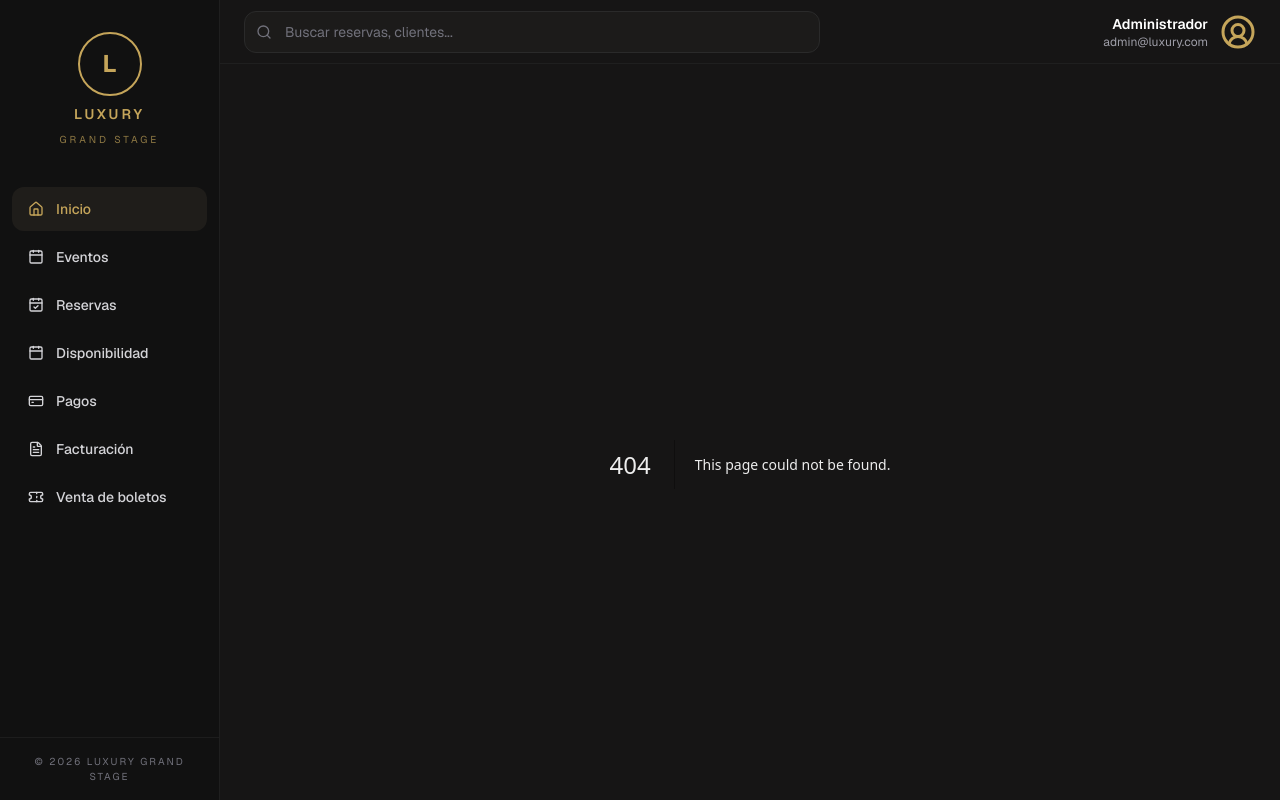
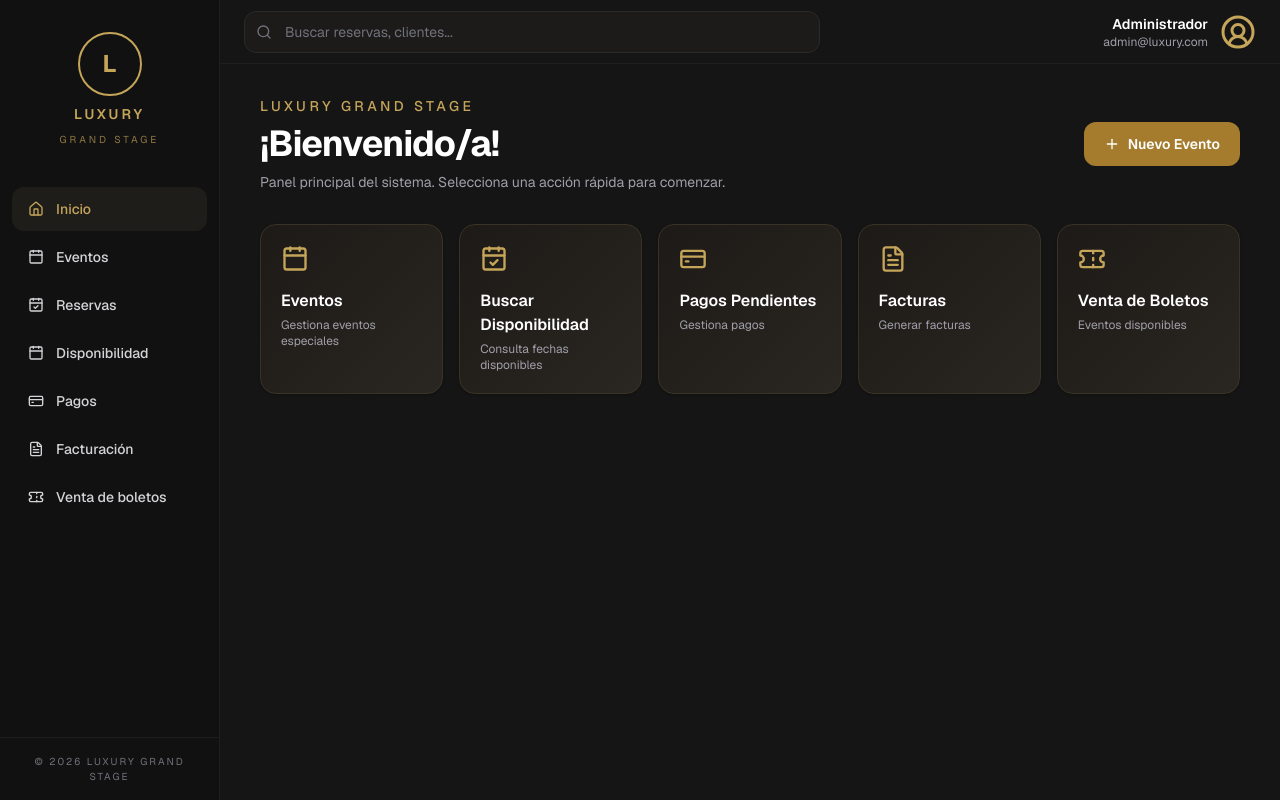
Before and after one commit to anelisrosariof/proyectolgs, a Next.js app in the folder packages/frontend/: page / in a window 1280 px wide. Before the commit this address had no page. Built offline with nearby package versions, Linux system fonts and the light colour scheme.

Commit message:
updated welcome page with sidebar

```diff
--- /dev/null
+++ b/packages/frontend/app/page.tsx
@@ -0,0 +1,101 @@
+import Link from "next/link";
+import {
+  Calendar,
+  CalendarCheck,
+  CreditCard,
+  FileText,
+  Plus,
+  Ticket,
+} from "lucide-react";
+
+type QuickAction = {
+  label: string;
+  description: string;
+  href: string;
+  icon: React.ComponentType<{ className?: string }>;
+};
+
+const quickActions: QuickAction[] = [
+  {
+    label: "Eventos",
+    description: "Gestiona eventos especiales",
+    href: "/eventos",
+    icon: Calendar,
+  },
+  {
+    label: "Buscar Disponibilidad",
+    description: "Consulta fechas disponibles",
+    href: "/disponibilidad",
+    icon: CalendarCheck,
+  },
+  {
+    label: "Pagos Pendientes",
+    description: "Gestiona pagos",
+    href: "/pagos",
+    icon: CreditCard,
+  },
+  {
+    label: "Facturas",
+    description: "Generar facturas",
+    href: "/facturacion",
+    icon: FileText,
+  },
+  {
+    label: "Venta de Boletos",
+    description: "Eventos disponibles",
+    href: "/boletos",
+    icon: Ticket,
+  },
+];
+
+export default function HomePage() {
+  return (
+    <main className="min-h-full bg-[#161515] px-6 py-8 text-white md:px-10">
+      <div className="mx-auto max-w-7xl space-y-8">
+        <section className="flex flex-col gap-4 md:flex-row md:items-center md:justify-between">
+          <div>
+            <p className="text-sm font-medium uppercase tracking-[0.25em] text-[#c5a55a]">
+              Luxury Grand Stage
+            </p>
+            <h1 className="mt-2 text-4xl font-bold tracking-tight text-white">
+              ¡Bienvenido/a!
+            </h1>
+            <p className="mt-2 max-w-2xl text-sm text-zinc-400">
+              Panel principal del sistema. Selecciona una acción rápida para
+              comenzar.
+            </p>
+          </div>
+
+          <Link
+            href="/eventos/nuevo"
+            className="inline-flex items-center gap-2 rounded-xl bg-[#a57c2d] px-5 py-3 text-sm font-semibold text-white transition hover:bg-[#8d6925]"
+          >
+            <Plus className="h-4 w-4" />
+            Nuevo Evento
+          </Link>
+        </section>
+
+        <section className="grid gap-4 sm:grid-cols-2 lg:grid-cols-4 xl:grid-cols-5">
+          {quickActions.map((action) => {
+            const Icon = action.icon;
+            return (
+              <Link
+                key={action.href}
+                href={action.href}
+                className="group rounded-2xl border border-[#3a3325] bg-[linear-gradient(135deg,#1d1a17_0%,#2a2621_100%)] p-5 shadow-sm transition hover:border-[#c5a55a]/60 hover:shadow-[0_8px_24px_rgba(197,165,90,0.15)]"
+              >
+                <Icon className="h-7 w-7 text-[#c5a55a]" />
+                <p className="mt-4 text-base font-semibold text-white">
+                  {action.label}
+                </p>
+                <p className="mt-1 text-xs text-zinc-400">
+                  {action.description}
+                </p>
+              </Link>
+            );
+          })}
+        </section>
+      </div>
+    </main>
+  );
+}
```
